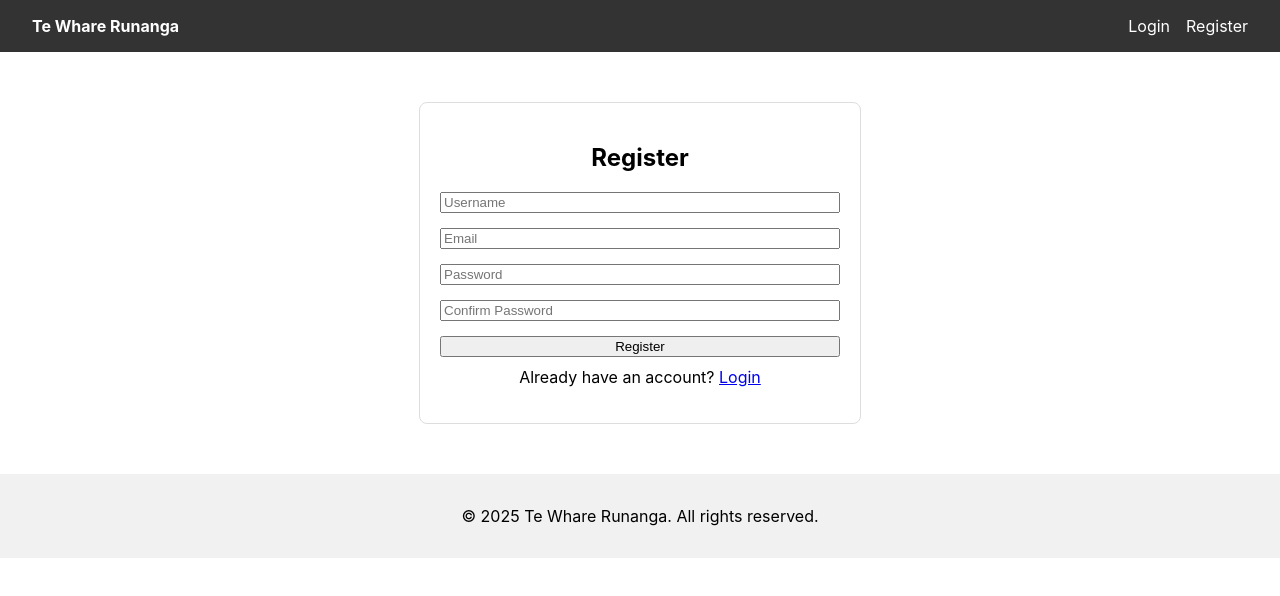
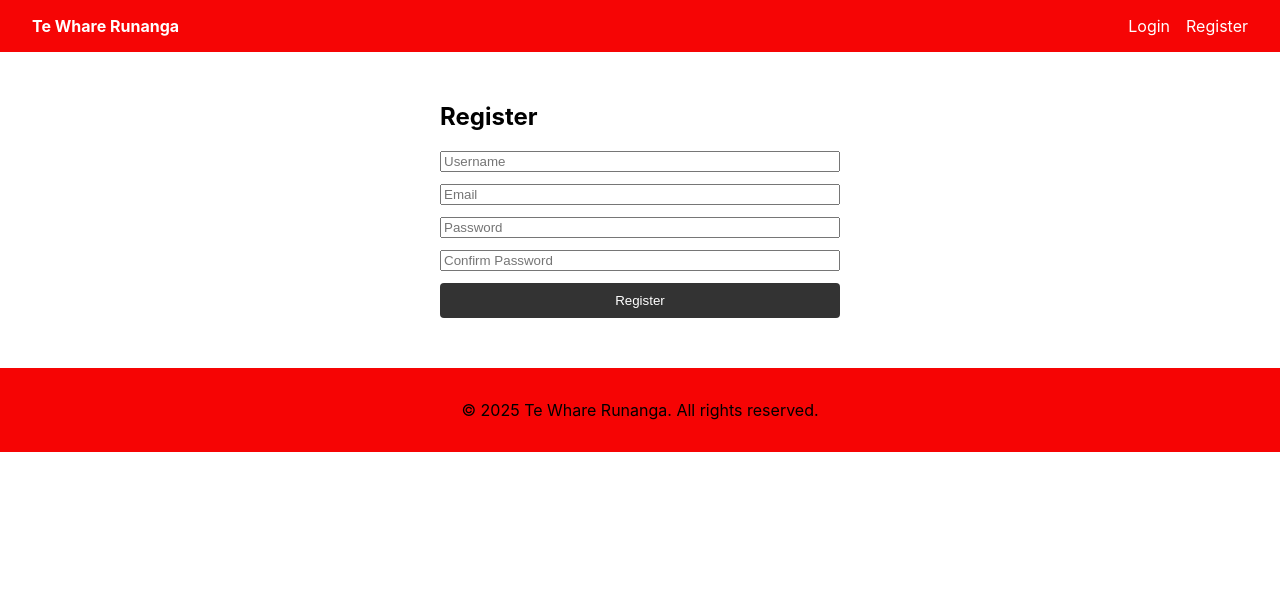
Before and after one commit to quintongillanders/ISCG7420Assignment2, a React (Create React App) app in the folder conference-app/frontend/: page /register in a window 1280 px wide. Shown: the top 596 px of the page. Built offline with nearby package versions, Linux system fonts and the light colour scheme.

Commit message:
Update Navbar and footer to be red, and update navbar.js to show the correct buttons for logged in or logged out users

```diff
--- a/conference-app/frontend/src/components/Footer.js
+++ b/conference-app/frontend/src/components/Footer.js
@@ -5,7 +5,7 @@ const Footer = () => {
         <footer style={{
             textAlign: 'center',
             padding: '16px',
-            backgroundColor: '#f1f1f1',
+            backgroundColor: '#f60404',
             marginTop: '40px'
         }}>
             <p>&copy; 2025 Te Whare Runanga. All rights reserved.</p>
--- a/conference-app/frontend/src/components/Login.js
+++ b/conference-app/frontend/src/components/Login.js
@@ -3,7 +3,7 @@ import axios from 'axios';
 import { useNavigate } from 'react-router-dom';
 
 const Login = () => {
-  const [username, setUsername] = useState(''); // Use username if backend expects it
+  const [username, setUsername] = useState('');
   const [password, setPassword] = useState('');
   const [error, setError] = useState('');
   const navigate = useNavigate();
@@ -20,7 +20,6 @@ const Login = () => {
 
       localStorage.setItem('access_token', response.data.access);
       localStorage.setItem('refresh_token', response.data.refresh);
-
       axios.defaults.headers.common['Authorization'] = `Bearer ${response.data.access}`;
 
       navigate('/');
--- a/conference-app/frontend/src/components/Navbar.js
+++ b/conference-app/frontend/src/components/Navbar.js
@@ -1,14 +1,40 @@
-
-import React from 'react';
-import { Link } from 'react-router-dom';
+import React, { useState, useEffect } from 'react';
+import { Link, useNavigate, useLocation } from 'react-router-dom';
+import axios from 'axios';
 
 const Navbar = () => {
+  const [isLoggedIn, setIsLoggedIn] = useState(!!localStorage.getItem('access_token'));
+  const navigate = useNavigate();
+  const location = useLocation(); // track route changes
+
+  // Update login state whenever the route changes
+  useEffect(() => {
+    setIsLoggedIn(!!localStorage.getItem('access_token'));
+  }, [location]);
+
+  // Optional: listen for storage changes across tabs
+  useEffect(() => {
+    const handleStorageChange = () => {
+      setIsLoggedIn(!!localStorage.getItem('access_token'));
+    };
+    window.addEventListener('storage', handleStorageChange);
+    return () => window.removeEventListener('storage', handleStorageChange);
+  }, []);
+
+  const handleLogout = () => {
+    localStorage.removeItem('access_token');
+    localStorage.removeItem('refresh_token');
+    delete axios.defaults.headers.common['Authorization'];
+    setIsLoggedIn(false);
+    navigate('/login'); // redirect to login after logout
+  };
+
   return (
     <nav style={{
       display: 'flex',
       justifyContent: 'space-between',
       padding: '16px 32px',
-      backgroundColor: '#333',
+      backgroundColor: '#f60505',
       color: '#fff'
     }}>
       <div>
@@ -17,8 +43,25 @@ const Navbar = () => {
         </Link>
       </div>
       <div>
-        <Link to="/login" style={{ color: '#fff', marginRight: '16px', textDecoration: 'none' }}>Login</Link>
-        <Link to="/register" style={{ color: '#fff', textDecoration: 'none' }}>Register</Link>
+        {isLoggedIn ? (
+          <button
+            onClick={handleLogout}
+            style={{
+              background: 'none',
+              border: 'none',
+              color: '#fff',
+              cursor: 'pointer',
+              fontSize: '16px'
+            }}
+          >
+            Logout
+          </button>
+        ) : (
+          <>
+            <Link to="/login" style={{ color: '#fff', marginRight: '16px', textDecoration: 'none' }}>Login</Link>
+            <Link to="/register" style={{ color: '#fff', textDecoration: 'none' }}>Register</Link>
+          </>
+        )}
       </div>
     </nav>
   );
--- a/conference-app/frontend/src/components/Register.js
+++ b/conference-app/frontend/src/components/Register.js
@@ -1,95 +1,51 @@
 import React, { useState } from 'react';
+import axios from 'axios';
 import { useNavigate } from 'react-router-dom';
-import { createUser } from '../services/api';
 
 const Register = () => {
   const navigate = useNavigate();
-  const [formData, setFormData] = useState({
-    username: '',
-    email: '',
-    password: '',
-    confirmPassword: ''
-  });
+  const [formData, setFormData] = useState({ username: '', email: '', password: '', confirmPassword: '' });
   const [error, setError] = useState('');
-  const [loading, setLoading] = useState(false);
 
   const handleChange = (e) => {
-    setFormData({
-      ...formData,
-      [e.target.name]: e.target.value
-    });
+    setFormData({ ...formData, [e.target.name]: e.target.value });
   };
 
   const handleSubmit = async (e) => {
     e.preventDefault();
     setError('');
 
-    // Check if passwords match
-    if (formData.password !== formData.confirmPassword) {
-      setError("Passwords do not match.");
+    if(formData.password !== formData.confirmPassword){
+      setError("Passwords do not match");
       return;
     }
 
-    setLoading(true);
     try {
-      await createUser({
+      await axios.post('http://localhost:8000/api/users/', {
         username: formData.username,
         email: formData.email,
         password: formData.password
       });
-      setLoading(false);
       navigate('/login');
     } catch (err) {
-      console.error(err);
-      setError('Registration failed. Please try again.');
-      setLoading(false);
+      console.error(err.response ? err.response.data : err);
+      setError('Registration failed');
     }
   };
 
   return (
-    <div style={{ maxWidth: '400px', margin: '50px auto', padding: '20px', border: '1px solid #ddd', borderRadius: '8px' }}>
-      <h2 style={{ textAlign: 'center' }}>Register</h2>
-      {error && <p style={{ color: 'red', textAlign: 'center' }}>{error}</p>}
-      <form onSubmit={handleSubmit} style={{ display: 'flex', flexDirection: 'column', gap: '15px' }}>
-        <input
-          type="text"
-          name="username"
-          placeholder="Username"
-          value={formData.username}
-          onChange={handleChange}
-          required
-        />
-        <input
-          type="email"
-          name="email"
-          placeholder="Email"
-          value={formData.email}
-          onChange={handleChange}
-          required
-        />
-        <input
-          type="password"
-          name="password"
-          placeholder="Password"
-          value={formData.password}
-          onChange={handleChange}
-          required
-        />
-        <input
-          type="password"
-          name="confirmPassword"
-          placeholder="Confirm Password"
-          value={formData.confirmPassword}
-          onChange={handleChange}
-          required
-        />
-        <button type="submit" disabled={loading}>
-          {loading ? 'Registering...' : 'Register'}
+    <div style={{ maxWidth: '400px', margin: '50px auto' }}>
+      <h2>Register</h2>
+      {error && <p style={{ color: 'red' }}>{error}</p>}
+      <form onSubmit={handleSubmit} style={{ display: 'flex', flexDirection: 'column', gap: '12px' }}>
+        <input type="text" name="username" placeholder="Username" value={formData.username} onChange={handleChange} required />
+        <input type="email" name="email" placeholder="Email" value={formData.email} onChange={handleChange} required />
+        <input type="password" name="password" placeholder="Password" value={formData.password} onChange={handleChange} required />
+        <input type="password" name="confirmPassword" placeholder="Confirm Password" value={formData.confirmPassword} onChange={handleChange} required />
+        <button type="submit" style={{ padding: '10px', backgroundColor: '#333', color: '#fff', border: 'none', borderRadius: '4px', cursor: 'pointer' }}>
+          Register
         </button>
       </form>
-      <p style={{ textAlign: 'center', marginTop: '10px' }}>
-        Already have an account? <a href="/login">Login</a>
-      </p>
     </div>
   );
 };
```
